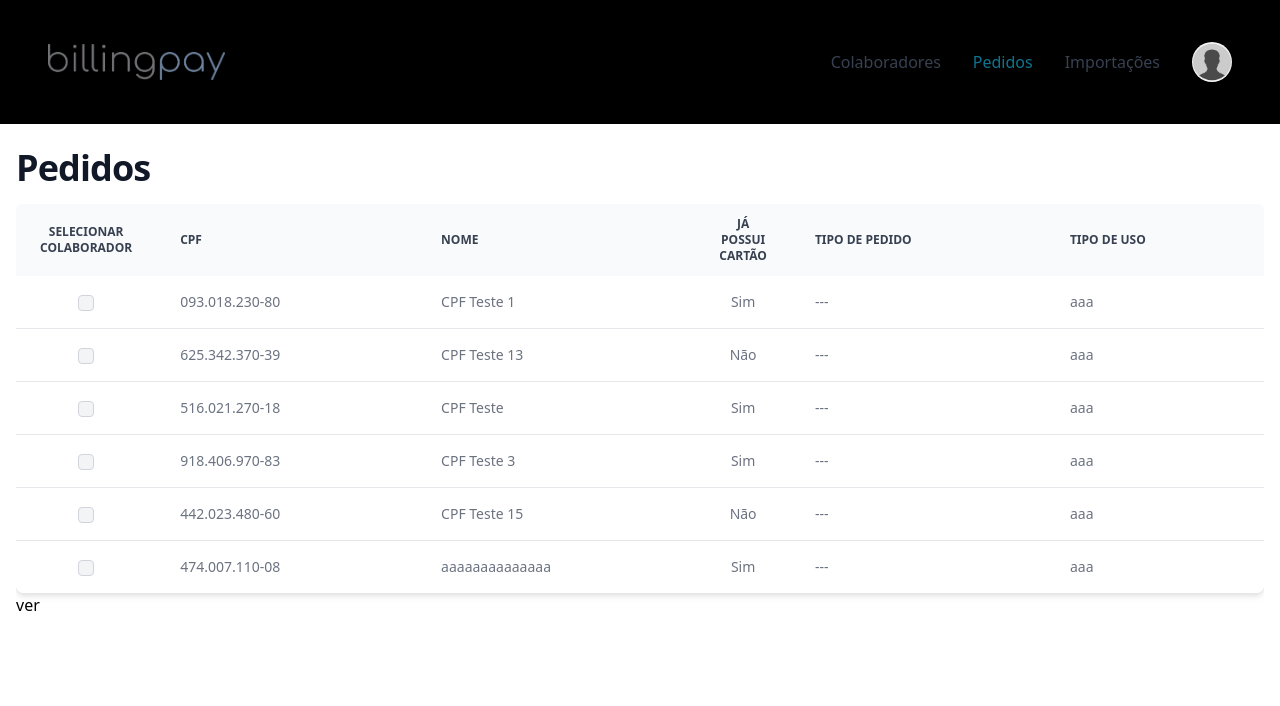
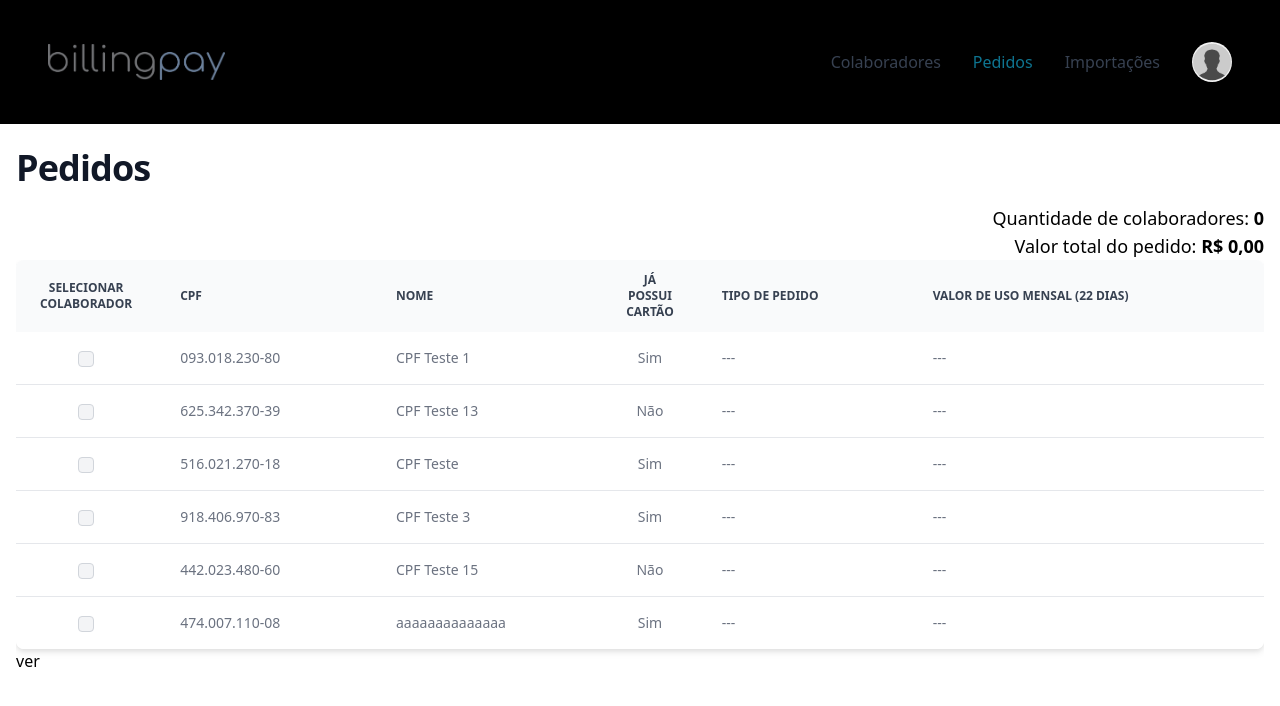
Before and after one commit to FefAzvdo/ui-administracao-usuarios, a React (Vite) app: page /pedidos in a window 1280 px wide. Shown: the top 706 px of the page. Built offline with nearby package versions, Linux system fonts and the light colour scheme.

Commit message:
progresso tela novo pedido

```diff
--- a/src/pages/PedidosPage.tsx
+++ b/src/pages/PedidosPage.tsx
@@ -2,8 +2,16 @@ import { useState, ChangeEvent } from "react";
 import MainLayout from "../components/MainLayout";
 import { Checkbox, Table, Radio, Label } from "flowbite-react";
 import { mockColaboradores } from "./mock";
-import { formatarCPF } from "../utils";
+import {
+  formatCurrencyBrlToFloat,
+  formatarCPF,
+  formatarParaBRL,
+  formatarValorInputParaMoedaBRL,
+} from "../utils";
 import { ColaboratorType } from "../types";
+
+const inputStyle =
+  "bg-gray-50 border border-gray-300 text-gray-900 text-sm rounded-lg focus:ring-blue-500 focus:border-blue-500 block w-full p-2.5 dark:bg-gray-700 dark:border-gray-600 dark:placeholder-gray-400 dark:text-white dark:focus:ring-blue-500 dark:focus:border-blue-500";
 
 type RadioButtonTipoPedido = {
   labelName: string;
@@ -61,6 +69,37 @@ const RadioButtonTipoPedido = ({
   );
 };
 
+const CurrencyInput = ({
+  valorDeUsoDiario,
+  onChange,
+}: {
+  valorDeUsoDiario: string;
+  onChange: (valorMensal: string) => void;
+}) => {
+  const [valor, setValor] = useState(valorDeUsoDiario);
+
+  const handleChangeValorUsoDiario = (event: ChangeEvent<HTMLInputElement>) => {
+    const inputValue = event.target.value;
+    const valorFormatado = formatarValorInputParaMoedaBRL(inputValue);
+
+    setValor(valorFormatado);
+
+    onChange(valorFormatado);
+  };
+
+  return (
+    <div className="w-full">
+      <input
+        placeholder="R$ 0,00"
+        id="valorDeUsoDiario"
+        onChange={(e) => handleChangeValorUsoDiario(e)}
+        value={valor}
+        className={inputStyle}
+      />
+    </div>
+  );
+};
+
 export default function PedidosPage() {
   const [selectedColaboradores, setSelectedColaboradores] = useState<
     ColaboratorType[]
@@ -91,6 +130,27 @@ export default function PedidosPage() {
 
   return (
     <MainLayout pageTitle="Pedidos">
+      <div className="flex items-center justify-end">
+        <p className="text-lg">
+          Quantidade de colaboradores:{" "}
+          <span className="font-semibold">{selectedColaboradores.length}</span>
+        </p>
+      </div>
+      <div className="flex items-center justify-end">
+        <p className="text-lg">
+          Valor total do pedido:{" "}
+          <span className="font-semibold">
+            {formatarParaBRL(
+              selectedColaboradores.reduce(
+                (acumulador, item) =>
+                  Number.parseFloat(acumulador.toString()) +
+                  Number.parseFloat(item.valorDaRecarga.toString()),
+                0
+              )
+            )}
+          </span>
+        </p>
+      </div>
       <div className="overflow-x-auto">
         <Table hoverable>
           <Table.Head>
@@ -103,7 +163,7 @@ export default function PedidosPage() {
               Já possui cartão
             </Table.HeadCell>
             <Table.HeadCell>Tipo de pedido</Table.HeadCell>
-            <Table.HeadCell>Tipo de Uso</Table.HeadCell>
+            <Table.HeadCell>Valor de uso mensal (22 dias)</Table.HeadCell>
           </Table.Head>
           <Table.Body className="divide-y">
             {mockColaboradores.map((colaborador) => (
@@ -162,7 +222,35 @@ export default function PedidosPage() {
                     "---"
                   )}
                 </Table.Cell>
-                <Table.Cell>aaa</Table.Cell>
+                <Table.Cell>
+                  {selectedColaboradores.find(
+                    (colab) =>
+                      colab.numeroDocumento === colaborador.numeroDocumento
+                  ) !== undefined ? (
+                    <CurrencyInput
+                      valorDeUsoDiario={formatarParaBRL(
+                        colaborador.valorUsoDiario * 22
+                      )}
+                      onChange={(valorInput) => {
+                        const newSelectedColabs = selectedColaboradores.map(
+                          (colabs) => {
+                            return {
+                              ...colabs,
+                              valorDaRecarga:
+                                colaborador.numeroDocumento ===
+                                colabs.numeroDocumento
+                                  ? formatCurrencyBrlToFloat(valorInput)
+                                  : colabs.valorDaRecarga,
+                            };
+                          }
+                        );
+                        setSelectedColaboradores(newSelectedColabs);
+                      }}
+                    />
+                  ) : (
+                    "---"
+                  )}
+                </Table.Cell>
               </Table.Row>
             ))}
           </Table.Body>
--- a/src/types/index.ts
+++ b/src/types/index.ts
@@ -21,5 +21,5 @@ export type ColaboratorType = {
   valorCombustivel: number;
   numeroLogicoMidia: number;
   tipoDePedido: string;
-  valorDaRecarga: number;
+  valorDaRecarga: number | string;
 };
--- a/src/utils/index.ts
+++ b/src/utils/index.ts
@@ -260,3 +260,12 @@ export function setMaskNumeroCelular(numero: string): string {
     return numero;
   }
 }
+
+export function formatCurrencyBrlToFloat(numero: string): number {
+  //890.450.555,45
+
+  const reais = onlyNumbers(numero.split(",")[0]); //890450555
+  const centavos = numero.split(",")[1]; //45
+
+  return Number.parseFloat(reais + "." + centavos);
+}
```
